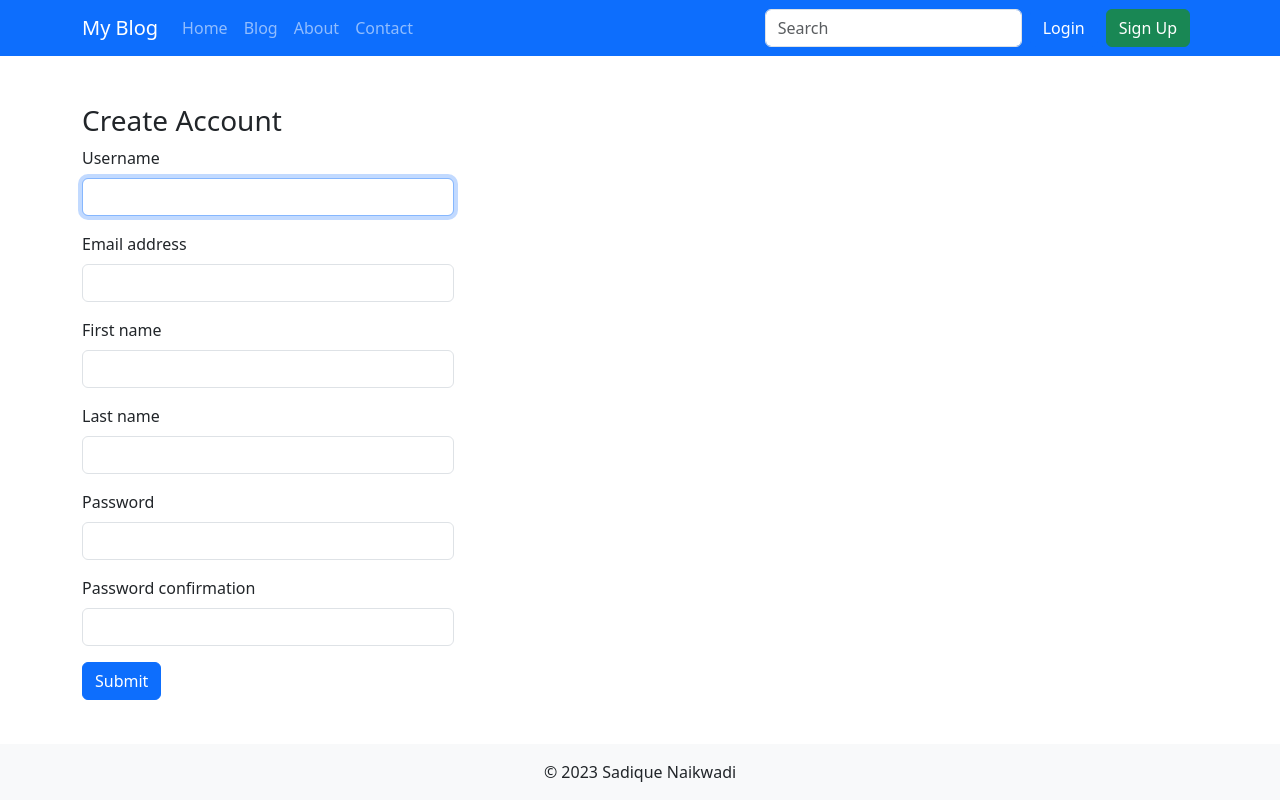
After one commit to Sadique-Naikwadi/Blogwebsite, a Django app: page /create-user/ in a window 1280 px wide. The commit adds this page. Run offline with Django 4.2, Linux system fonts and the light colour scheme.

Commit message:
Add user model and creates login,logout functionality to the project.

```diff
--- a/blog/forms.py
+++ b/blog/forms.py
@@ -1,5 +1,7 @@
 from django import forms
 from .models import Comment
+from django.contrib.auth.models import User
+from django.contrib.auth.forms import AuthenticationForm, UserCreationForm
 
 class SharePostForm(forms.Form):
     Name = forms.CharField(max_length=25, required=True)
@@ -29,3 +31,28 @@ class CommentForm(forms.ModelForm):
 
         for key, obj in self.fields.items():
             obj.widget.attrs['class'] = 'form-control'
+
+
+
+class CustomAuthenticationForm(AuthenticationForm):
+
+
+    def __init__(self, *args, **kwargs):
+        super().__init__(*args, **kwargs)
+
+        for key, obj in self.fields.items():
+            obj.widget.attrs['class'] = 'form-control'
+
+
+class CustomUserCreationForm(UserCreationForm):
+
+    class Meta:
+        model = User
+        fields = ['username', 'email', 'first_name', 'last_name', 'password1', 'password2']
+
+
+    def __init__(self, *args, **kwargs):
+        super().__init__(*args, **kwargs)
+
+        for key, obj in self.fields.items():
+            obj.widget.attrs['class'] = 'form-control'
--- a/blog/models.py
+++ b/blog/models.py
@@ -3,6 +3,7 @@ from django.db.models import UniqueConstraint
 from django.utils import timezone
 from django.utils.text import slugify
 from django.urls import reverse
+from django.contrib.auth.models import User
 import uuid
 
 # Create your models here.
@@ -18,6 +19,7 @@ class Post(models.Model):
     created_on = models.DateTimeField(auto_now_add=True)
     updated_on = models.DateTimeField(auto_now=True)
     status = models.CharField(max_length=2, choices=STATUS_OF_POST, default='DF')
+    owner = models.ForeignKey(User, on_delete=models.CASCADE, null=True, blank=True)
     id = models.UUIDField(default=uuid.uuid4, primary_key=True, unique=True, editable=False, null=False)
 
     class Meta:
--- /dev/null
+++ b/blog/templates/blog/create_user.html
@@ -0,0 +1,22 @@
+{% extends 'base.html' %}
+
+
+{% block content %}
+
+<h3>Create Account</h3>
+
+<form action="{% url 'blog:create-user' %}" method="post">
+    {% csrf_token %}
+    {% for field in form %}
+    <div class="mb-3">
+        <label class="form-label">{{ field.label }}</label>
+        <div class="col-sm-4">
+            {{ field }}
+
+        </div>
+
+    </div>
+    {% endfor %}
+    <button type="submit" class="btn btn-primary">Submit</button>
+</form>
+{% endblock content %}
--- a/blog/templates/blog/post-list.html
+++ b/blog/templates/blog/post-list.html
@@ -12,7 +12,7 @@
                 <!-- <img src="blog-post-1.jpg" class="card-img-top" alt="Blog Post 1"> -->
                 <div class="card-body">
                     <h5 class="card-title">{{ post.title }}</h5>
-                    <p class="text-body-secondary"><em>{{ post.publish }}</em></p>
+                    <p class="text-body-secondary"><em>{{ post.publish }}</em> by {{ post.owner.username }}</p>
                     <p class="card-text">{{ post.body |truncatewords:30|linebreaks }}</p>
                     <a href="{{ post.get_absolute_url }}" class="btn btn-primary">Read More</a>
                 </div>
--- a/blog/urls.py
+++ b/blog/urls.py
@@ -7,4 +7,7 @@ urlpatterns = [
     path('post-details/<slug:slug>/', views.post_details, name='post-details'),
     path('share-post/<str:pk>', views.share_post, name='share-post'),
     path('create-comment/<str:pk>/', views.create_comment, name='create-comment'),
+    path('user-login/', views.user_login, name='user-login'),
+    path('user-logout/',  views.user_logout, name='user-logout'),
+    path('create-user/', views.create_user, name='create-user'),
 ]
--- a/blog/views.py
+++ b/blog/views.py
@@ -1,10 +1,11 @@
 from django.shortcuts import render, get_object_or_404, redirect
 from django.core.paginator import Paginator
 from .models import Post
-from .forms import SharePostForm, CommentForm
+from .forms import SharePostForm, CommentForm, CustomAuthenticationForm, CustomUserCreationForm
 from django.core.mail import send_mail
 from django.conf import settings
 from django.db import IntegrityError
+from django.contrib.auth import authenticate, login, logout
 
 # Create your views here.
 
@@ -79,3 +80,45 @@ def create_comment(request, pk):
             return redirect('blog:post-details', slug=post.slug)
         else:
             print('Error in saving comment.')
+
+
+def user_login(request):
+
+    if request.method == 'POST':
+        form = CustomAuthenticationForm(request, data=request.POST)
+        if form.is_valid():
+            username = form.cleaned_data['username']
+            password = form.cleaned_data['password']
+
+            user = authenticate(request, username=username, password=password)
+            if user is not None:
+                login(request,user)
+                return redirect('blog:post-list')
+
+    else:
+        form = CustomAuthenticationForm()
+
+    context = {'form': form}
+    return render(request, 'blog/user_login.html', context)
+
+
+def user_logout(request):
+
+    logout(request)
+    return redirect('blog:post-list')
+
+
+def create_user(request):
+
+    if request.method == 'POST':
+        print('enter in post')
+        form = CustomUserCreationForm(data=request.POST)
+        if form.is_valid():
+            form.save()
+            print('save data')
+            return redirect('blog:user-login')
+    else:
+        form = CustomUserCreationForm()
+
+    context = {'form': form}
+    return render(request, 'blog/create_user.html', context)
--- a/templates/header.html
+++ b/templates/header.html
@@ -22,9 +22,12 @@
             </ul>
             <div class="d-flex align-items-center">
             <input class="form-control search-box me-2" type="text" placeholder="Search">
-            <button class="btn btn-primary login-btn me-2">Login</button>
-            <button class="btn btn-success  signup-btn me-2 text-nowrap">Sign Up</button>
-
+            {% if request.user.is_authenticated %}
+            <a href="{% url 'blog:user-logout' %}"><button class="btn btn-primary login-btn me-2">Logout</button></a>
+            {% else %}
+                <a href="{% url 'blog:user-login' %}"><button class="btn btn-primary login-btn me-2">Login</button></a>
+                <a href="{% url 'blog:create-user' %}"><button class="btn btn-success  signup-btn me-2 text-nowrap">Sign Up</button></a>
+            {% endif %}
             </div>
 
         </div>
```
Also changed, not shown: blog/templates/blog/user_login.html (added, +21 -0 lines), blog/migrations/0004_post_owner.py (added).
